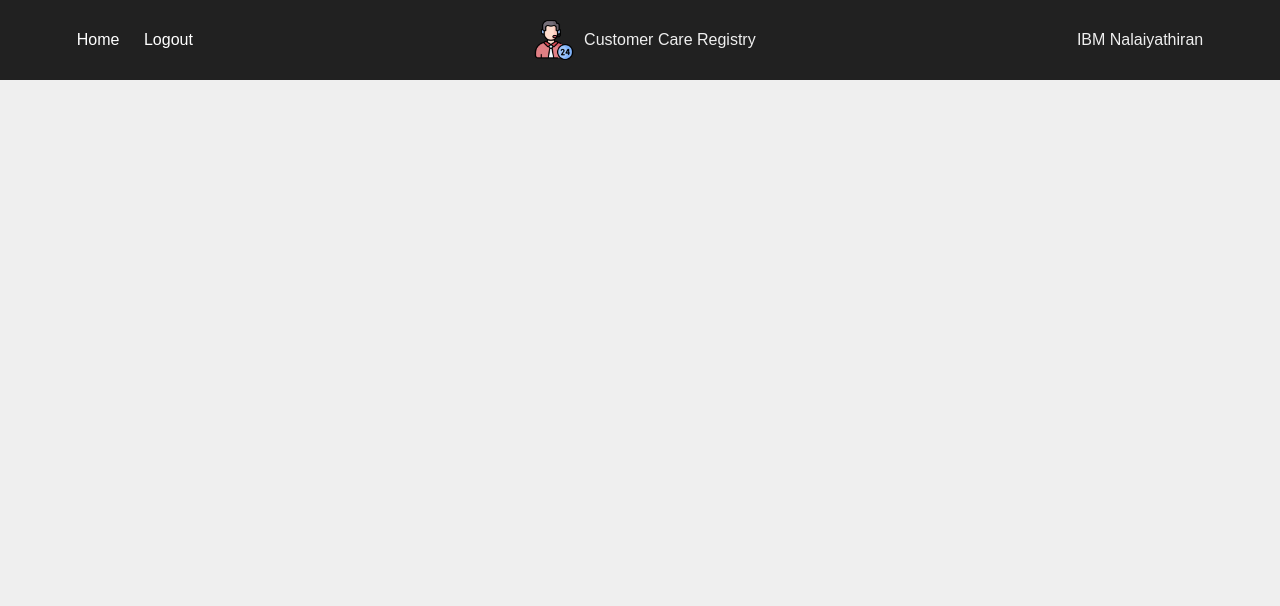
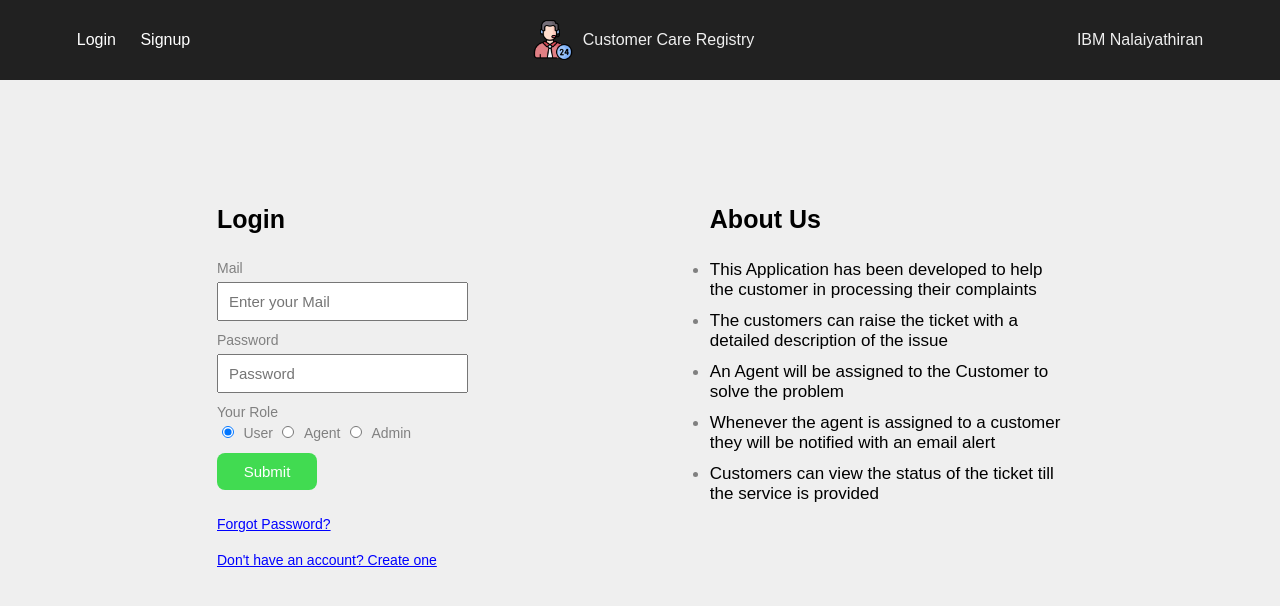
Before and after one commit to Muthukumar30/IBM-Project-39133-1660397104, a Flask app: page / in a window 1280 px wide. Shown: the top 606 px of the page. Run offline with Flask 2, Linux system fonts and the light colour scheme.

Commit message:
login form added

```diff
--- a/customer/static/styles/style.css
+++ b/customer/static/styles/style.css
@@ -60,3 +60,90 @@ nav ul li a:hover{
     width: 40px;
     height: 40px;
 }
+
+/********************************************************************************************/
+/* Login Section */
+.login-section{
+    width: 70%;
+    margin: 100px auto;
+    display: flex;
+    justify-content: space-between;
+
+}
+
+.login-left, .login-right{
+    flex-basis: 45%;
+    align-items: center;
+}
+
+.login-form{
+    margin: 25px;
+}
+
+.login-form h3, .login-right h3{
+    text-align: start;
+    color: black;
+    font-size: 25px;
+    margin-bottom: 25px;
+}
+
+label{
+    color: var(--grey-text);
+    font-size: 14px;
+    text-align: start;
+}
+
+.login-form .radio-btn{
+    height: 12px;
+    width: 12px;
+    margin-left: 5px;
+    margin-right: 5px;
+    cursor: pointer;
+}
+
+.login-form input{
+    width: 70%;
+    height: 35px;
+    text-indent: 10px;
+    margin-bottom: 10px;
+    font-size: 15px;
+    margin-top: 5px;
+}
+
+.submit-btn{
+    margin-top: 5px;
+    width: 100px;
+    color: white;
+    padding: 10px 25px;
+    font-size: 15px;
+    background-color: var(--online-green);
+    border: none;
+    border-radius: 8px;
+    cursor: pointer;
+}
+
+.login-form div{
+    width: 70%;
+    margin-top: 25px;
+}
+
+.login-form div a{
+    font-size: 14px;
+    color: blue;
+    padding-top: 10px;
+}
+
+.login-right div{
+    margin: 25px;
+}
+
+.login-right div ul li{
+    color: black;
+    font-size: 17px;
+    margin-bottom: 10px;
+}
+
+.login-right div ul li::marker{
+    color: var(--grey-text);
+    font-size: 1.02em;
+}
--- a/customer/templates/base.html
+++ b/customer/templates/base.html
@@ -13,7 +13,7 @@
     <nav>
         <div>
             <ul>
-                {% if(5 == 5) %}
+                {% if(4 == 5) %}
                     <li><a href="/">Home</a></li>
                     <li><a href="#">Logout</a></li>
                 {% else %}
@@ -30,6 +30,7 @@
             <a class="normal">IBM Nalaiyathiran</a class="normal">
         </div>
     </nav>
+
     {% block content %}
     {% endblock %}
 </body>
--- a/customer/templates/login.html
+++ b/customer/templates/login.html
@@ -5,5 +5,39 @@
 {% endblock %}
 
 {% block content %}
+    <section class="login-section">
+        <div class="login-left">
+            <form name="login-form" class="login-form">
+                <h3>Login</h3>
+                <label>Mail</label> <br>
+                <input type="text" placeholder="Enter your Mail"/> <br>
+                <label>Password</label> <br>
+                <input type="password" placeholder="Password" /> <br>
 
+                <label>Your Role</label> <br>
+                <input type="radio" name="role" class="radio-btn" checked/> <label>User</label>
+                <input type="radio" name="role" class="radio-btn" /> <label>Agent</label>
+                <input type="radio" name="role" class="radio-btn" /> <label>Admin</label> <br>
+                <button type="button" value="Submit" class="submit-btn">Submit</button>
+
+                <div>
+                    <a href="#">Forgot Password?</a>  <br><br>
+                    <a href="#">Don't have an account? Create one</a>
+                </div>
+            </form>
+        </div>
+
+        <div class="login-right">
+            <div>
+                <h3>About Us</h3>
+                <ul>
+                    <li>This Application has been developed to help the customer in processing their complaints</li>
+                    <li>The customers can raise the ticket with a detailed description of the issue</li>
+                    <li>An Agent will be assigned to the Customer to solve the problem</li>
+                    <li>Whenever the agent is assigned to a customer they will be notified with an email alert</li>
+                    <li>Customers can view the status of the ticket till the service is provided</li>
+                </ul>
+            </div>
+        </div>
+    </section>
 {% endblock %}
```
